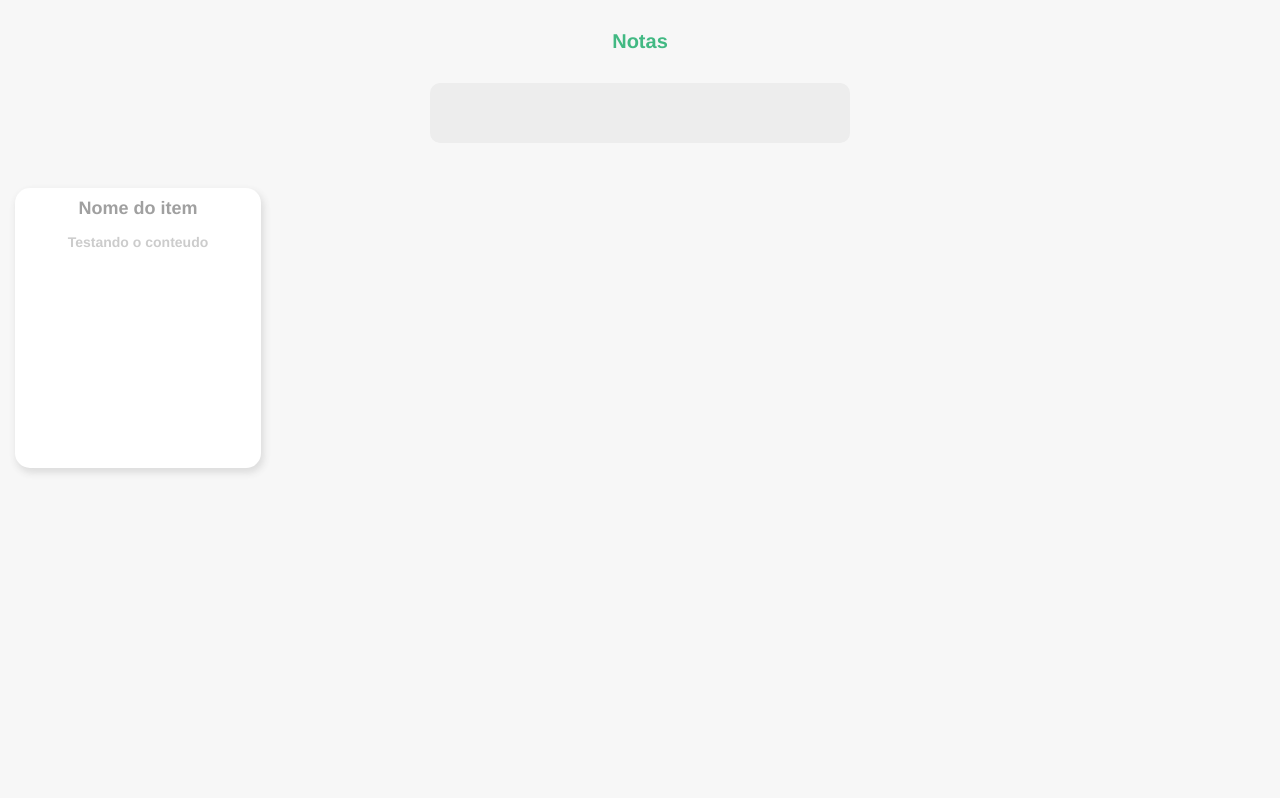
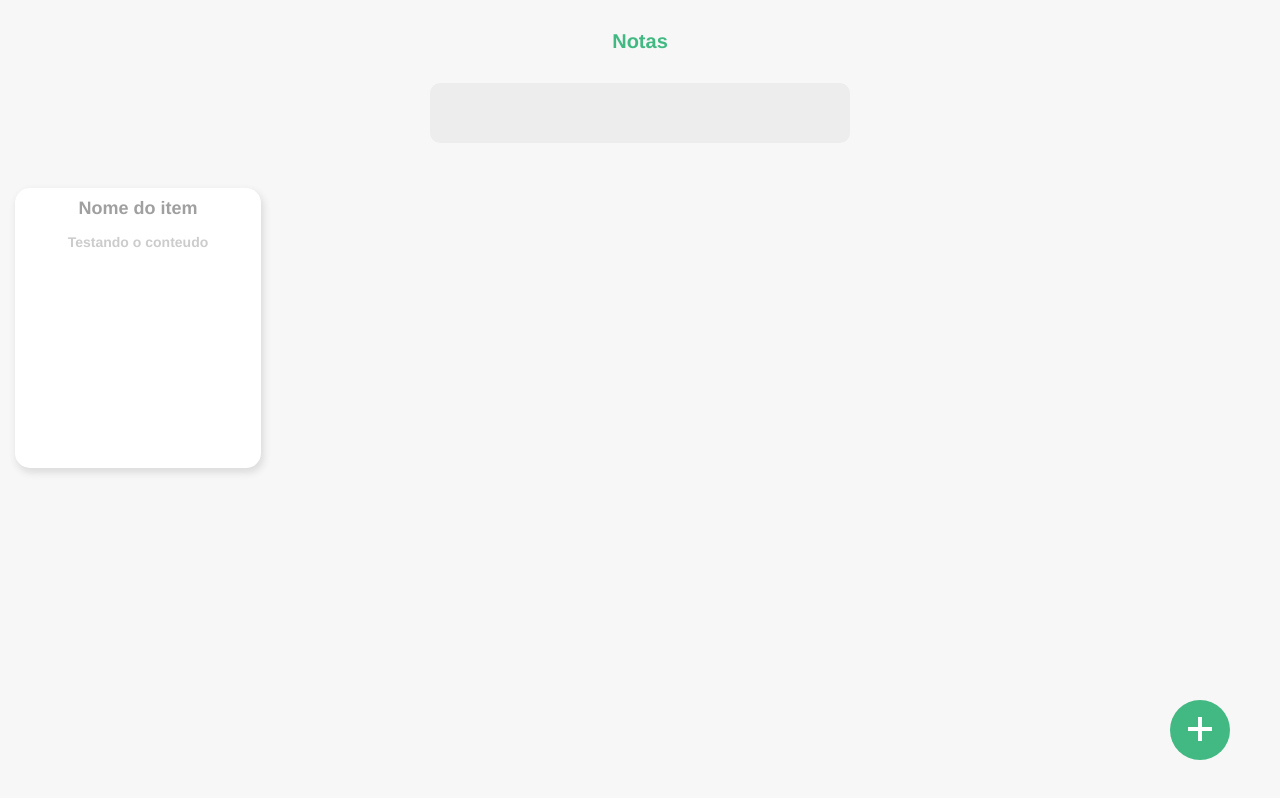
Before and after one commit to Freitas29/App_Notes, a Vue app: page /#/ in a window 1280 px wide. Shown: the top 798 px of the page. Built offline with nearby package versions, Linux system fonts and the light colour scheme.

Commit message:
Botão flutuante

```diff
--- /dev/null
+++ b/src/components/notes/NoteButton.vue
@@ -0,0 +1,39 @@
+<template>
+  <button class="button_create">
+      <svg xmlns="http://www.w3.org/2000/svg" width="24" height="24" viewBox="0 0 24 24">
+        <path d="M24 10h-10v-10h-4v10h-10v4h10v10h4v-10h10z"/>
+      </svg>
+  </button>
+</template>
+
+<script>
+export default {
+
+}
+</script>
+
+<style lang="scss" scoped>
+.button_create {
+    padding: 10px;
+    border-radius: 50%;
+    height: 60px;
+    width: 60px;
+    border: none;
+    outline: none;
+    position: fixed;
+    bottom: 40px;
+    right: 50px;
+    background-color: #42b983;
+    cursor: pointer;
+    transition: all 0.4s ease;
+
+
+    &:hover {
+        opacity: 0.6;
+    }
+
+    svg {
+        fill: white;
+    }
+}
+</style>
--- a/src/views/Home.vue
+++ b/src/views/Home.vue
@@ -2,6 +2,7 @@
   <div class="home">
     <Filtro />
     <NoteList />
+    <CreateNoteButton />
   </div>
 </template>
 
@@ -9,10 +10,12 @@
 import { Component, Vue } from "vue-property-decorator";
 import NoteList from "@/components/notes/NoteList.vue";
 import Filtro from "@/components/Filtro.vue"
+import CreateNoteButton from "@/components/notes/NoteButton.vue"
 @Component({
   components: {
     NoteList,
-    Filtro
+    Filtro,
+    CreateNoteButton
   }
 })
 export default class Home extends Vue {}
```
